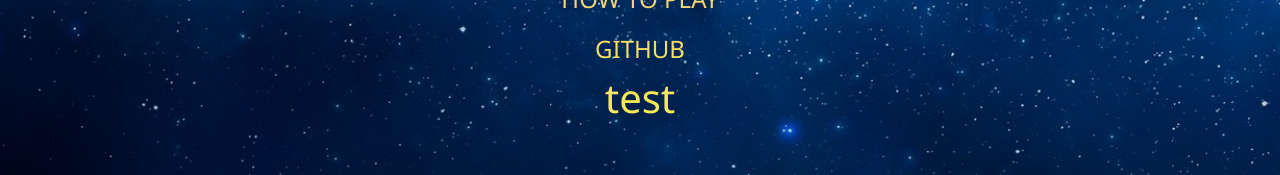
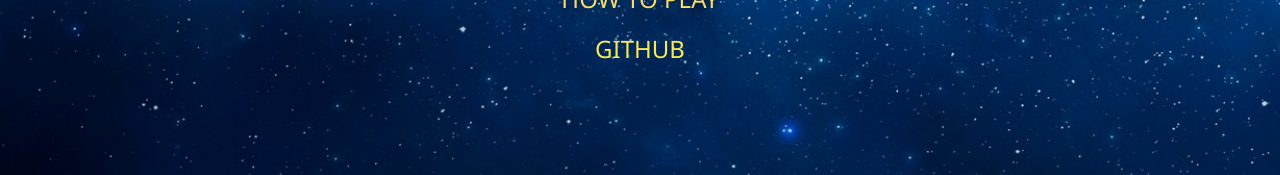
Before and after one commit to LizardsGuy/SpaceTurtle, a website built with webpack: page index.html in a window 1280 px wide. Shown: the part 623-798 px from the top of the page. Built offline with nearby package versions, Linux system fonts and the light colour scheme.

Commit message:
Prep for updates

```diff
--- a/index.html
+++ b/index.html
@@ -24,7 +24,6 @@
         <div class="bottom">
             <div class="howToOpen">HOW TO PLAY</div>
             <a href="https://github.com/kunzels/SpaceTurtle" class="gitHub">GITHUB</a>
-            <div draggable="true">test</div>
         </div>
     </div>
     <div class="howToScreen">How To Play</div>
```
